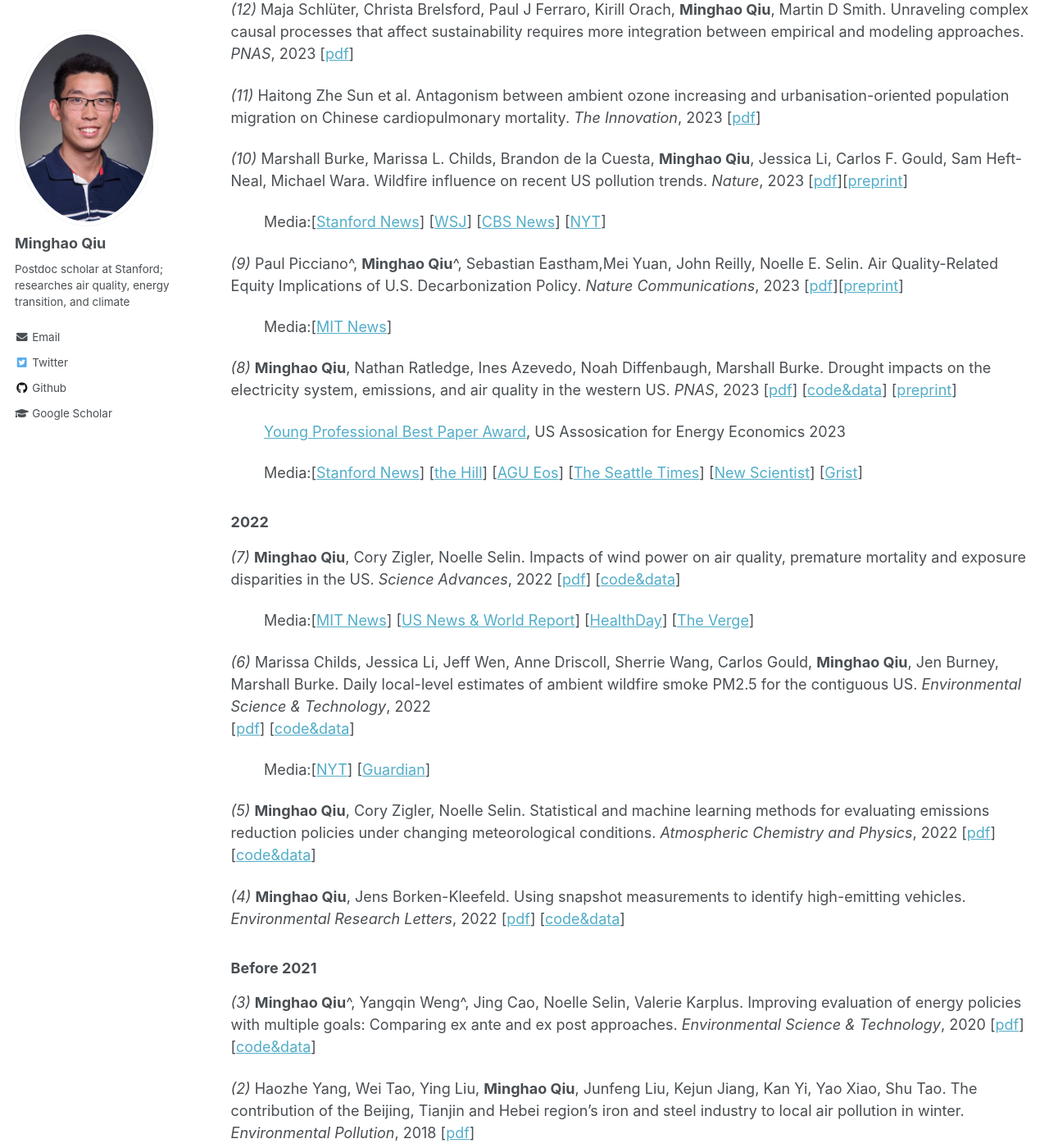
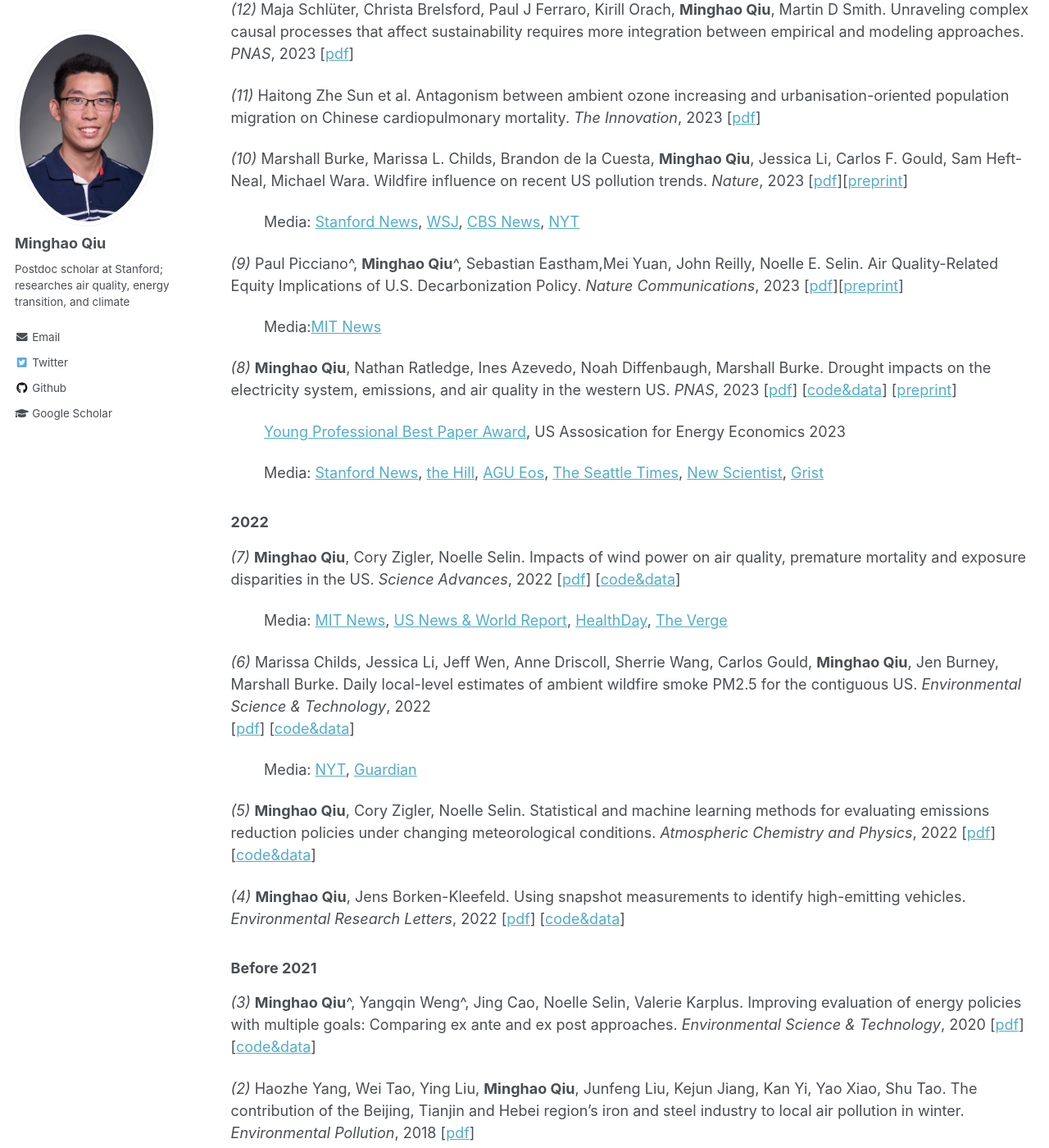
Before and after one commit to mhqiu/mhqiu.github.io, a Jekyll site: the page built from _pages/publications.md, in a window 1280 px wide and 1400 px high, scrolled down 589 px. Shown: the whole window at 82% size. Built offline with Jekyll 4.4.1, drawn with Linux system fonts in a browser that asks for light colours; part of the change alters nothing that is shown.

```diff
--- a/_pages/publications.md
+++ b/_pages/publications.md
@@ -38,12 +38,12 @@ author_profile: true
 *(10)* Marshall Burke, Marissa L. Childs, Brandon de la Cuesta, **Minghao Qiu**, Jessica Li, Carlos F. Gould, Sam Heft-Neal, Michael Wara. Wildfire influence on recent US pollution trends. *Nature*, 2023 \[[pdf](https://www.nature.com/articles/s41586-023-06522-6)\]\[[preprint](https://eartharxiv.org/repository/view/4840/)\]
 
 &nbsp;&nbsp;&nbsp;&nbsp;&nbsp;&nbsp;&nbsp;
-Media:\[[Stanford News](https://news.stanford.edu/2023/09/20/wildfire-smokes-toxic-influence/)\] \[[WSJ](https://www.wsj.com/science/environment/wildfire-smoke-is-erasing-gains-from-decades-of-cleaner-air-e53c6559)\] \[[CBS News](https://www.cbsnews.com/sacramento/news/recent-wildfire-smoke-has-reversed-decades-of-climate-progress-stanford-study-finds/)\] \[[NYT](https://www.nytimes.com/2023/09/20/climate/wildfire-smoke-air-pollution.html)\]
+Media: [Stanford News](https://news.stanford.edu/2023/09/20/wildfire-smokes-toxic-influence/), [WSJ](https://www.wsj.com/science/environment/wildfire-smoke-is-erasing-gains-from-decades-of-cleaner-air-e53c6559), [CBS News](https://www.cbsnews.com/sacramento/news/recent-wildfire-smoke-has-reversed-decades-of-climate-progress-stanford-study-finds/), [NYT](https://www.nytimes.com/2023/09/20/climate/wildfire-smoke-air-pollution.html)
 
 *(9)* Paul Picciano^, **Minghao Qiu**^, Sebastian Eastham,Mei Yuan, John Reilly, Noelle E. Selin. Air Quality-Related Equity Implications of U.S. Decarbonization Policy. *Nature Communications*, 2023 \[[pdf](https://doi.org/10.1038/s41467-023-41131-x)\]\[[preprint](https://eartharxiv.org/repository/view/4591/)\]
 
 &nbsp;&nbsp;&nbsp;&nbsp;&nbsp;&nbsp;&nbsp;
-Media:\[[MIT News](https://news.mit.edu/2023/improving-us-air-quality-equitably-0927)\]
+Media:[MIT News](https://news.mit.edu/2023/improving-us-air-quality-equitably-0927)
 
 *(8)* **Minghao Qiu**, Nathan Ratledge, Ines Azevedo, Noah Diffenbaugh, Marshall Burke. Drought impacts on the electricity system, emissions, and air quality in the western US.  *PNAS*, 2023
 \[[pdf](https://www.pnas.org/doi/10.1073/pnas.2300395120)\] \[[code&data](https://github.com/mhqiu/drought-electricity-WUS)\] \[[preprint](https://doi.org/10.31223/X5ZM1P)\]
@@ -52,7 +52,7 @@ Media:\[[MIT News](https://news.mit.edu/2023/improving-us-air-quality-equitably-
 [Young Professional Best Paper Award](https://www.usaee.org/aws/USAEE/pt/sp/yp_best_papers), US Assosication for Energy Economics 2023
 
 &nbsp;&nbsp;&nbsp;&nbsp;&nbsp;&nbsp;&nbsp;
-Media:\[[Stanford News](https://news.stanford.edu/2023/07/17/western-droughts-drive-emissions-costs/)\] \[[the Hill](https://thehill.com/policy/equilibrium-sustainability/4102381-drought-driven-shift-away-from-hydropower-is-costing-the-us-west-billions-of-dollars-study/)\] \[[AGU Eos](https://eos.org/articles/drought-leads-to-more-fossil-fuel-emissions)\] \[[The Seattle Times](https://www.seattletimes.com/seattle-news/environment/climate-change-is-making-pnw-hydropower-less-reliable/)\] \[[New Scientist](https://www.newscientist.com/article/2357096-us-megadrought-has-led-to-more-air-pollution-from-power-plants/)\] \[[Grist](https://grist.org/energy/western-drought-hydropower-emissions-study/)\]
+Media: [Stanford News](https://news.stanford.edu/2023/07/17/western-droughts-drive-emissions-costs/), [the Hill](https://thehill.com/policy/equilibrium-sustainability/4102381-drought-driven-shift-away-from-hydropower-is-costing-the-us-west-billions-of-dollars-study/), [AGU Eos](https://eos.org/articles/drought-leads-to-more-fossil-fuel-emissions), [The Seattle Times](https://www.seattletimes.com/seattle-news/environment/climate-change-is-making-pnw-hydropower-less-reliable/), [New Scientist](https://www.newscientist.com/article/2357096-us-megadrought-has-led-to-more-air-pollution-from-power-plants/), [Grist](https://grist.org/energy/western-drought-hydropower-emissions-study/)
 
 ### **2022**
 
@@ -60,13 +60,13 @@ Media:\[[Stanford News](https://news.stanford.edu/2023/07/17/western-droughts-dr
 \[[pdf](https://www.science.org/doi/10.1126/sciadv.abn8762)\] \[[code&data](https://zenodo.org/record/6404168#.Y4phMeyZNFM)\]
 
 &nbsp;&nbsp;&nbsp;&nbsp;&nbsp;&nbsp;&nbsp;
-Media:\[[MIT News](https://news.mit.edu/2022/wind-health-impact-1202)\] \[[US News & World Report](https://www.usnews.com/news/health-news/articles/2022-12-02/wind-power-is-bringing-americans-real-health-benefits)\] \[[HealthDay](https://consumer.healthday.com/air-pollution-2658790383.html?mc_cid=7396a27322&mc_eid=UNIQID)\] \[[The Verge](https://www.theverge.com/2022/12/2/23488771/wind-energy-pollution-study-biden-environmental-justice)\]
+Media: [MIT News](https://news.mit.edu/2022/wind-health-impact-1202), [US News & World Report](https://www.usnews.com/news/health-news/articles/2022-12-02/wind-power-is-bringing-americans-real-health-benefits), [HealthDay](https://consumer.healthday.com/air-pollution-2658790383.html?mc_cid=7396a27322&mc_eid=UNIQID), [The Verge](https://www.theverge.com/2022/12/2/23488771/wind-energy-pollution-study-biden-environmental-justice)
 
 *(6)* Marissa Childs, Jessica Li, Jeff Wen, Anne Driscoll, Sherrie Wang, Carlos Gould, **Minghao Qiu**, Jen Burney, Marshall Burke. Daily local-level estimates of ambient wildfire smoke PM2.5 for the contiguous US. *Environmental Science & Technology*, 2022
 \[[pdf](https://pubs.acs.org/doi/10.1021/acs.est.2c02934)\] \[[code&data](https://www.stanfordecholab.com/wildfire_smoke)\]
 
 &nbsp;&nbsp;&nbsp;&nbsp;&nbsp;&nbsp;&nbsp;
-Media:\[[NYT](https://www.nytimes.com/interactive/2022/09/22/climate/wildfire-smoke-pollution.html)\] \[[Guardian](https://www.theguardian.com/environment/2022/sep/22/air-quality-wildfire-smoke-pollution-health-risks)\]
+Media: [NYT](https://www.nytimes.com/interactive/2022/09/22/climate/wildfire-smoke-pollution.html), [Guardian](https://www.theguardian.com/environment/2022/sep/22/air-quality-wildfire-smoke-pollution-health-risks)
 
 *(5)* **Minghao Qiu**, Cory Zigler, Noelle Selin. Statistical and machine learning methods for evaluating emissions reduction policies under changing meteorological conditions. *Atmospheric Chemistry and Physics*, 2022
 \[[pdf](https://acp.copernicus.org/articles/22/10551/2022/acp-22-10551-2022.html)\] \[[code&data](https://zenodo.org/record/6857259#.YwGn3eyZOdo)\]
```
